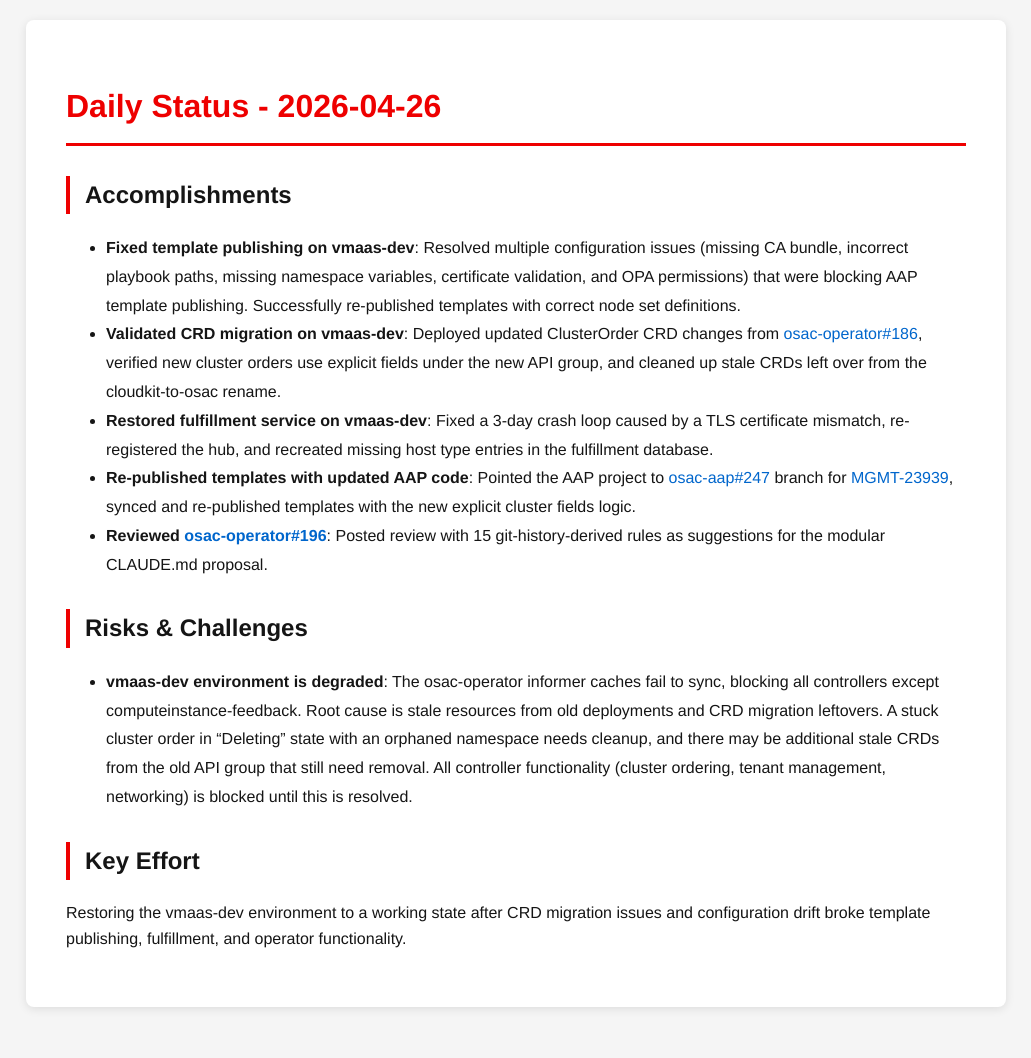
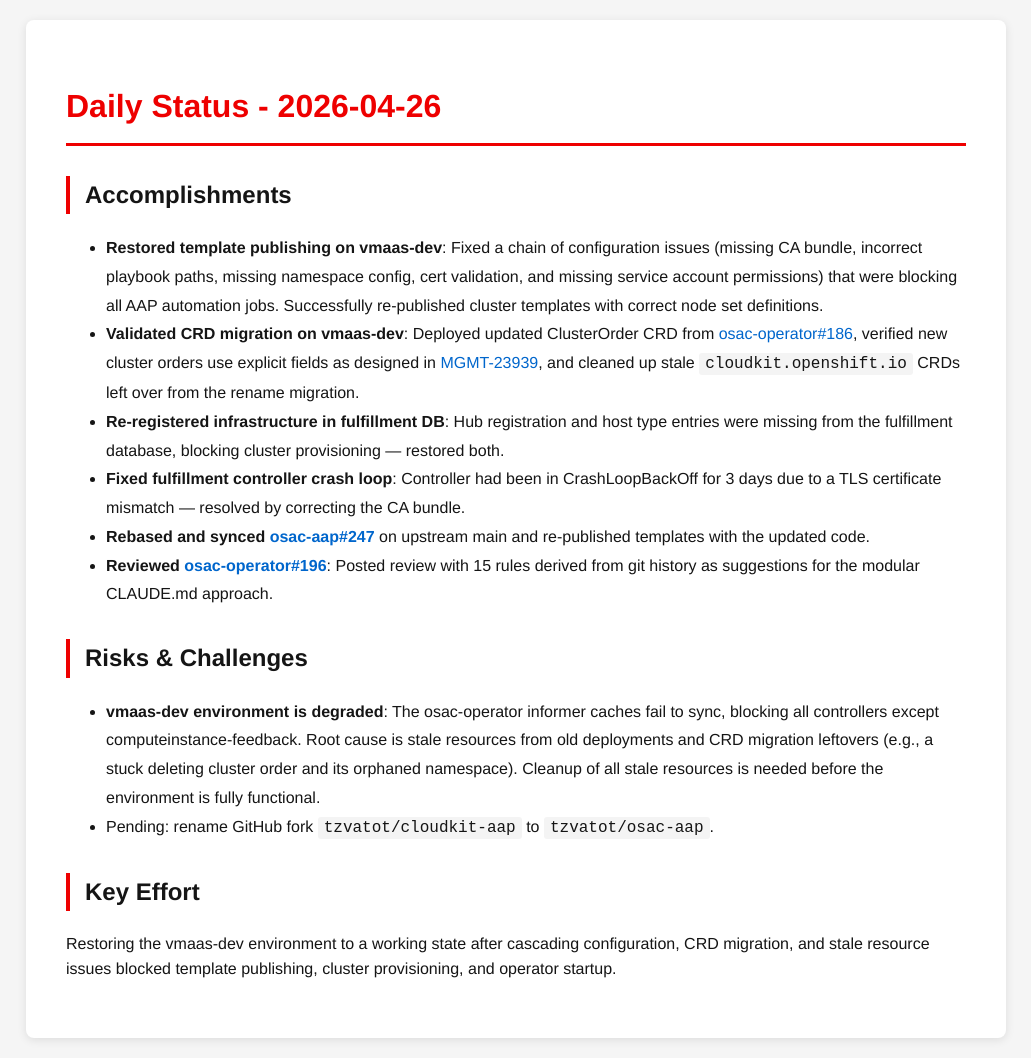
Before and after one commit to tzvatot/daily-status, a Jekyll site: the page built from 2026-04-26.md, in a window 1280 px wide. Shown: the whole page, without its empty margins (124-1155 px from the left). Built offline with Jekyll 4.4.1, drawn with Linux system fonts in a browser that asks for light colours; before the commit the page ends 1027 px from its top, so only the background shows below that.

Commit message:
Daily status update - 2026-04-26

```diff
--- a/2026-04-26.md
+++ b/2026-04-26.md
@@ -8,16 +8,18 @@
 
 ## Accomplishments
 
-- **Fixed template publishing on vmaas-dev**: Resolved multiple configuration issues (missing CA bundle, incorrect playbook paths, missing namespace variables, certificate validation, and OPA permissions) that were blocking AAP template publishing. Successfully re-published templates with correct node set definitions.
-- **Validated CRD migration on vmaas-dev**: Deployed updated ClusterOrder CRD changes from [osac-operator#186](https://github.com/osac-project/osac-operator/pull/186), verified new cluster orders use explicit fields under the new API group, and cleaned up stale CRDs left over from the cloudkit-to-osac rename.
-- **Restored fulfillment service on vmaas-dev**: Fixed a 3-day crash loop caused by a TLS certificate mismatch, re-registered the hub, and recreated missing host type entries in the fulfillment database.
-- **Re-published templates with updated AAP code**: Pointed the AAP project to [osac-aap#247](https://github.com/osac-project/osac-aap/pull/247) branch for [MGMT-23939](https://issues.redhat.com/browse/MGMT-23939), synced and re-published templates with the new explicit cluster fields logic.
-- **Reviewed [osac-operator#196](https://github.com/osac-project/osac-operator/pull/196)**: Posted review with 15 git-history-derived rules as suggestions for the modular CLAUDE.md proposal.
+- **Restored template publishing on vmaas-dev**: Fixed a chain of configuration issues (missing CA bundle, incorrect playbook paths, missing namespace config, cert validation, and missing service account permissions) that were blocking all AAP automation jobs. Successfully re-published cluster templates with correct node set definitions.
+- **Validated CRD migration on vmaas-dev**: Deployed updated ClusterOrder CRD from [osac-operator#186](https://github.com/osac-project/osac-operator/pull/186), verified new cluster orders use explicit fields as designed in [MGMT-23939](https://issues.redhat.com/browse/MGMT-23939), and cleaned up stale `cloudkit.openshift.io` CRDs left over from the rename migration.
+- **Re-registered infrastructure in fulfillment DB**: Hub registration and host type entries were missing from the fulfillment database, blocking cluster provisioning — restored both.
+- **Fixed fulfillment controller crash loop**: Controller had been in CrashLoopBackOff for 3 days due to a TLS certificate mismatch — resolved by correcting the CA bundle.
+- **Rebased and synced [osac-aap#247](https://github.com/osac-project/osac-aap/pull/247)** on upstream main and re-published templates with the updated code.
+- **Reviewed [osac-operator#196](https://github.com/osac-project/osac-operator/pull/196)**: Posted review with 15 rules derived from git history as suggestions for the modular CLAUDE.md approach.
 
 ## Risks & Challenges
 
-- **vmaas-dev environment is degraded**: The osac-operator informer caches fail to sync, blocking all controllers except computeinstance-feedback. Root cause is stale resources from old deployments and CRD migration leftovers. A stuck cluster order in "Deleting" state with an orphaned namespace needs cleanup, and there may be additional stale CRDs from the old API group that still need removal. All controller functionality (cluster ordering, tenant management, networking) is blocked until this is resolved.
+- **vmaas-dev environment is degraded**: The osac-operator informer caches fail to sync, blocking all controllers except computeinstance-feedback. Root cause is stale resources from old deployments and CRD migration leftovers (e.g., a stuck deleting cluster order and its orphaned namespace). Cleanup of all stale resources is needed before the environment is fully functional.
+- Pending: rename GitHub fork `tzvatot/cloudkit-aap` to `tzvatot/osac-aap`.
 
 ## Key Effort
 
-Restoring the vmaas-dev environment to a working state after CRD migration issues and configuration drift broke template publishing, fulfillment, and operator functionality.
+Restoring the vmaas-dev environment to a working state after cascading configuration, CRD migration, and stale resource issues blocked template publishing, cluster provisioning, and operator startup.
```
